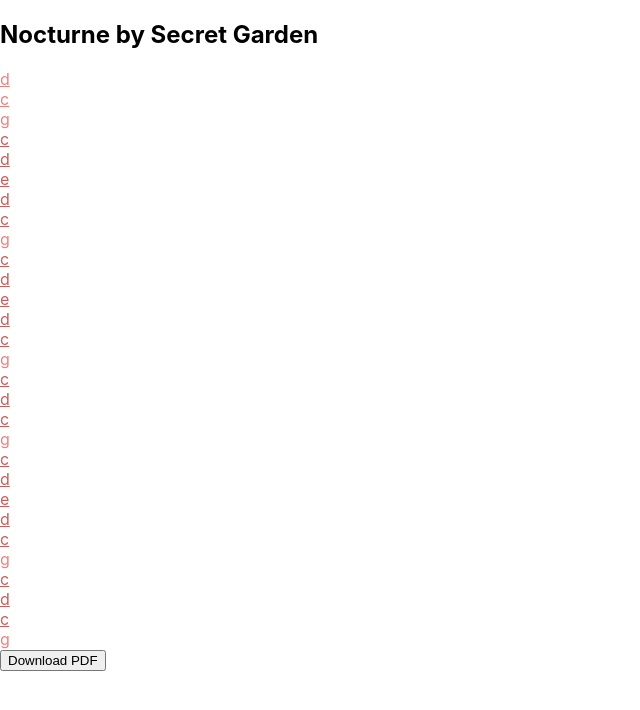
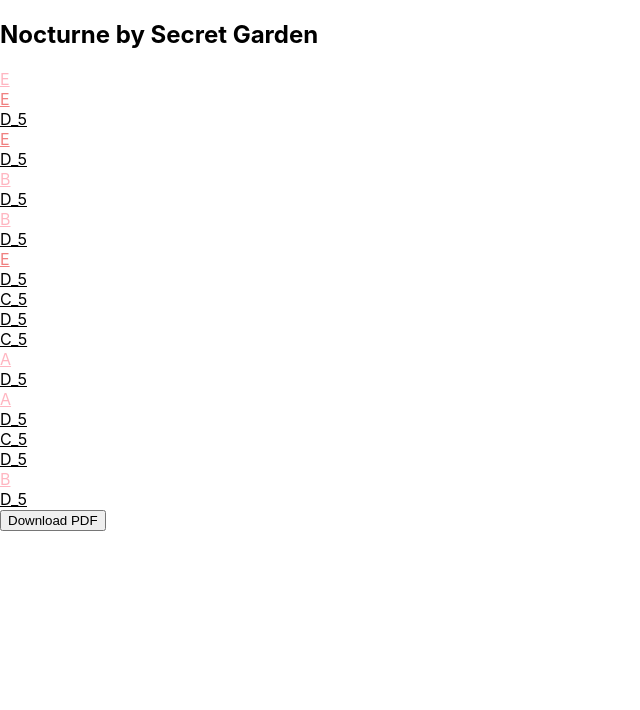
Before and after one commit to dawei-wang/music-notation, a React (Create React App) app: page / in a window 1280 px wide. Shown: the top 710 px of the page, without its empty margins (0-640 px from the left). Built offline with nearby package versions, Linux system fonts and the light colour scheme.

Commit message:
Edit nocturne

```diff
--- a/src/App.js
+++ b/src/App.js
@@ -3,18 +3,18 @@
 import jsPDF from "jspdf";
 
 const COLORS = {
-  2: "#FFB6C1",
-  3: "#F08080",
-  4: "#CD5C5C",
-  5: "#FFA07A",
-  6: "#FA8072",
-  7: "#E9967A",
+  4: "#FFB6C1",
+  5: "#F08080",
+  6: "#CD5C5C",
+  7: "#FFA07A",
+  8: "#FA8072",
+  9: "#E9967A",
 };
 
 const song =
-  "d3 c3 g3 c4 d4 e4 d4 c4 g3 c4 d4 e4 d4 c4 g3 c4 d4 c4 g3 c4 d4 e4 d4 c4 g3 c4 d4 c4 g3";
+  "E4 E5 D5# E5 D5# B4 D5# B4 D5# E5 D5# C5# D5# C5# A4 D5# A4 D5# C5# D5# B4 D5#";
 
-const underlinedNotes = song.split(" ").map((note) => {
+const underlinedNotes = song.split(" ").map((note, i, notes) => {
   const octave = parseInt(note.charAt(note.length - 1));
   const color = COLORS[octave] || "#000000";
   const letterNote = note.slice(0, -1);
@@ -23,9 +23,17 @@
     .map((c) => `${c}_`)
     .join("");
 
+  const isLastNote = i === notes.length - 1;
+  const nextNoteOctave = isLastNote
+    ? null
+    : parseInt(notes[i + 1].charAt(notes[i + 1].length - 1));
+  const shouldAddLineBreak =
+    nextNoteOctave !== null && octave !== nextNoteOctave;
+
   return {
     note: underlinedNote.slice(0, -1),
     color,
+    shouldAddLineBreak,
   };
 });
 
@@ -40,35 +48,17 @@
 }
 
 function App() {
-  const noteGroups = [];
-  let lastOctave = 0;
-  let group = [];
-  for (let i = 0; i < underlinedNotes.length; i++) {
-    const { note, color } = underlinedNotes[i];
-    const octave = parseInt(note.charAt(note.length - 1));
-    if (octave !== lastOctave) {
-      noteGroups.push(group);
-      group = [{ note, color }];
-      lastOctave = octave;
-    } else {
-      group.push({ note, color });
-    }
-  }
-  noteGroups.push(group);
-
   return (
     <div>
       <div id="pdf-content">
         <h2>Nocturne by Secret Garden</h2>
-        {noteGroups.map((group, i) => (
-          <div key={i}>
-            {group.map(({ note, color }, j) => (
-              <span key={j} style={{ color, textDecoration: "underline" }}>
-                {note}{" "}
-              </span>
-            ))}
-          </div>
-        ))}
+        <div style={{ whiteSpace: "nowrap" }}>
+          {underlinedNotes.map(({ note, color, shouldAddLineBreak }, i) => (
+            <span key={i} style={{ color, textDecoration: "underline" }}>
+              {note} {shouldAddLineBreak && <br />}
+            </span>
+          ))}
+        </div>
       </div>
       <button onClick={downloadPdf}>Download PDF</button>
     </div>
```
